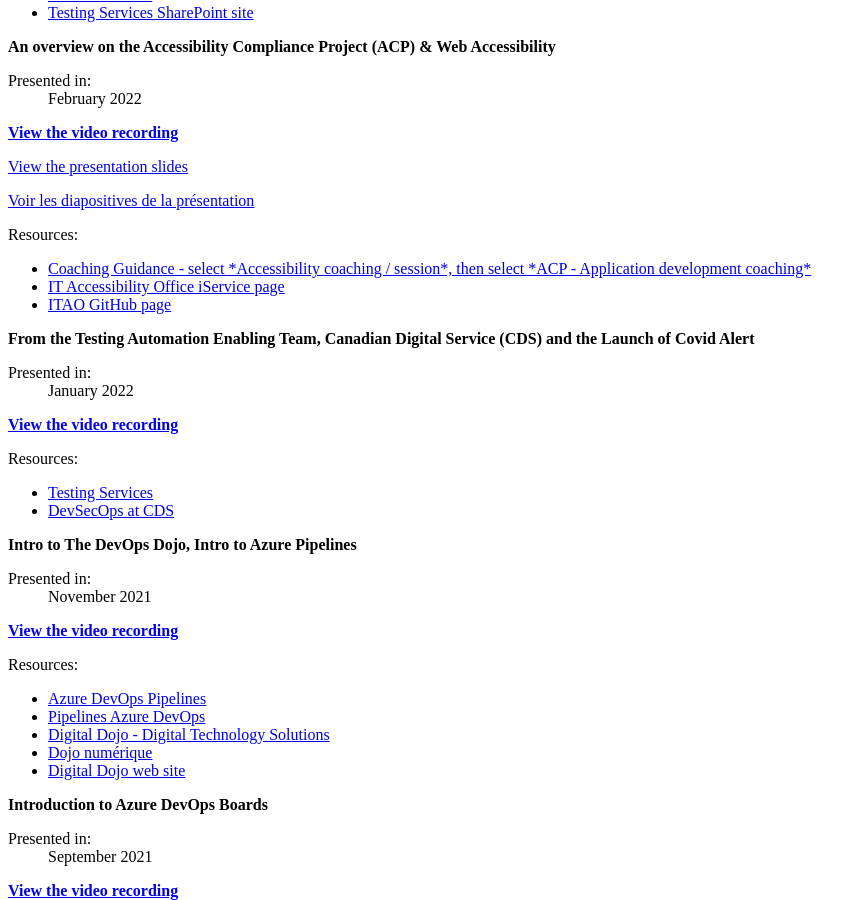
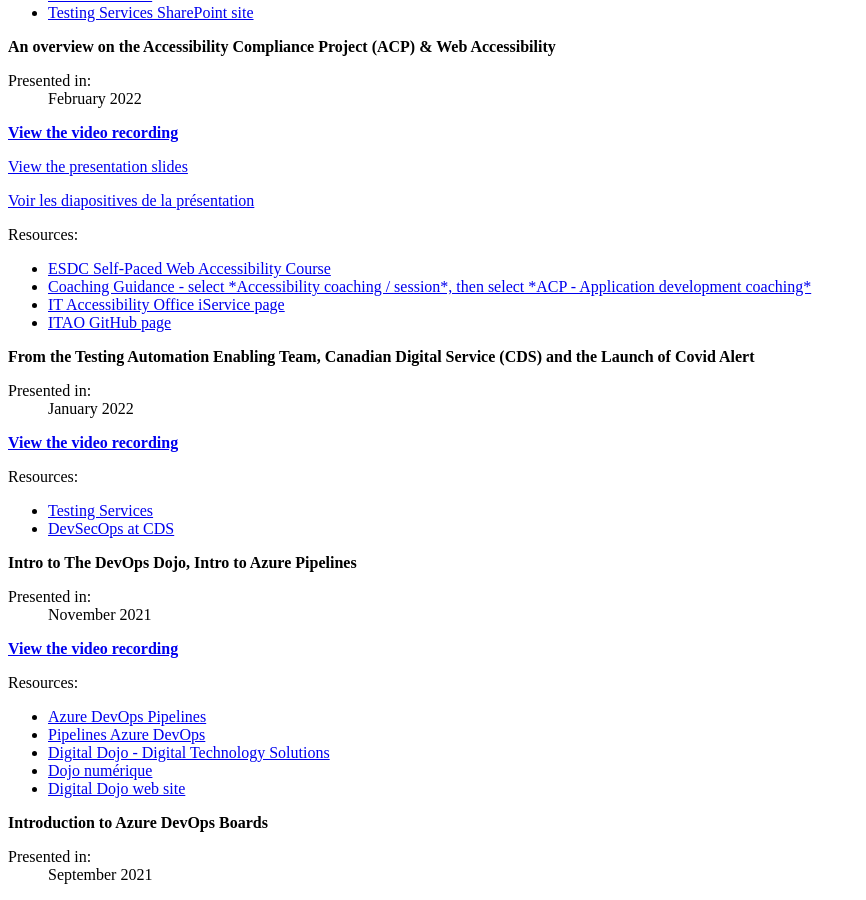
Before and after one commit to esdc-devcop/esdc-devcop.github.io, a Jekyll site: the page built from docs/_pages/events.md, in a window 1280 px wide and 900 px high, scrolled down 453 px. Shown: the whole window, without its empty margins (0-866 px from the left). Built offline with Jekyll 4.4.1, drawn with Linux system fonts in a browser that asks for light colours; comment, search, counter and statistics services are not loaded.

Commit message:
requested by the IT Accessibility Office team

```diff
--- a/docs/_data/events.yml
+++ b/docs/_data/events.yml
@@ -26,6 +26,8 @@
     presentation: https://github.com/esdc-devcop/presentations/blob/master/2022feb07_ACP_and_Web_Accessibility_Overview.pdf
     diapositives: https://github.com/esdc-devcop/presentations/blob/master/2022feb07_ACP_and_Web_Accessibility_Overview_FR.pdf
     resources:
+      - title: ESDC Self-Paced Web Accessibility Course
+        link: https://bati-itao.github.io/learning/esdc-self-paced-web-accessibility-course/index.html
       - title: Coaching Guidance - select *Accessibility coaching / session*, then select *ACP - Application development coaching*
         link: https://a11yrmt.ca/openrequest-en.php
       - title: IT Accessibility Office iService page
```
